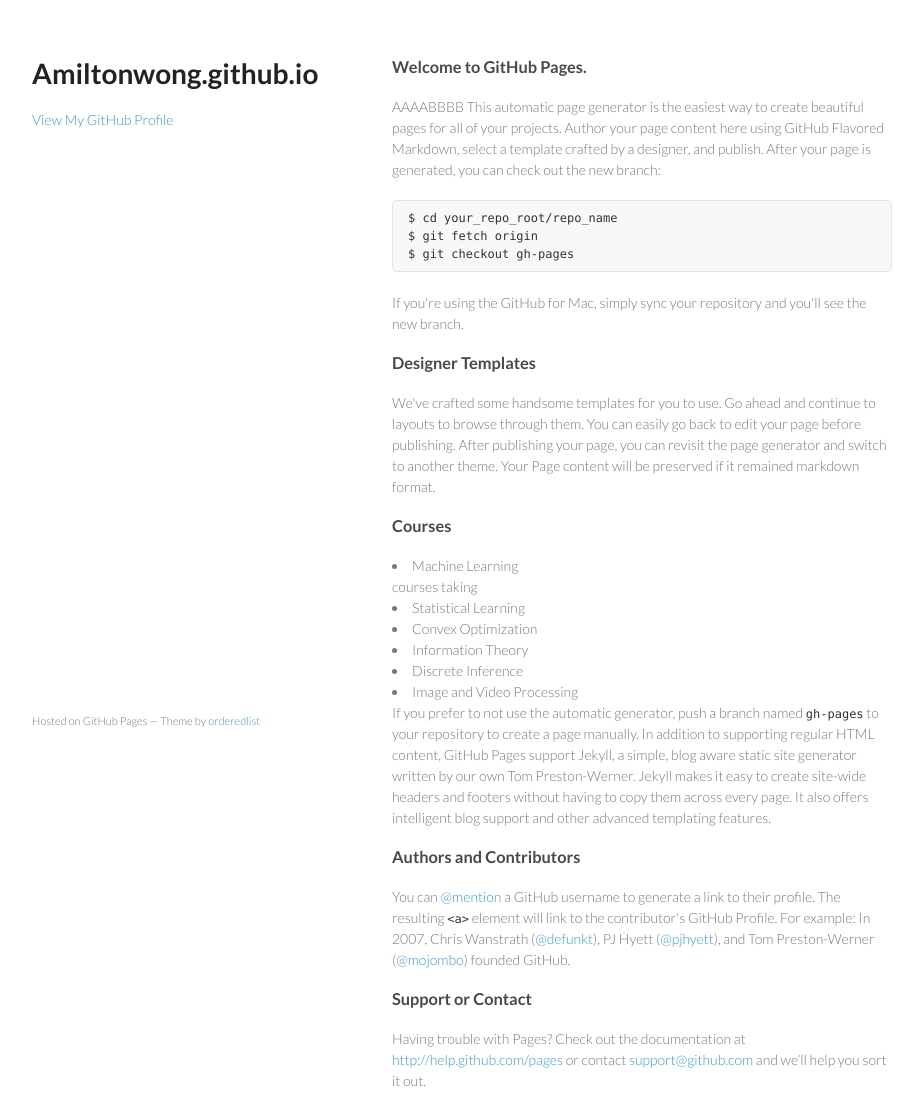
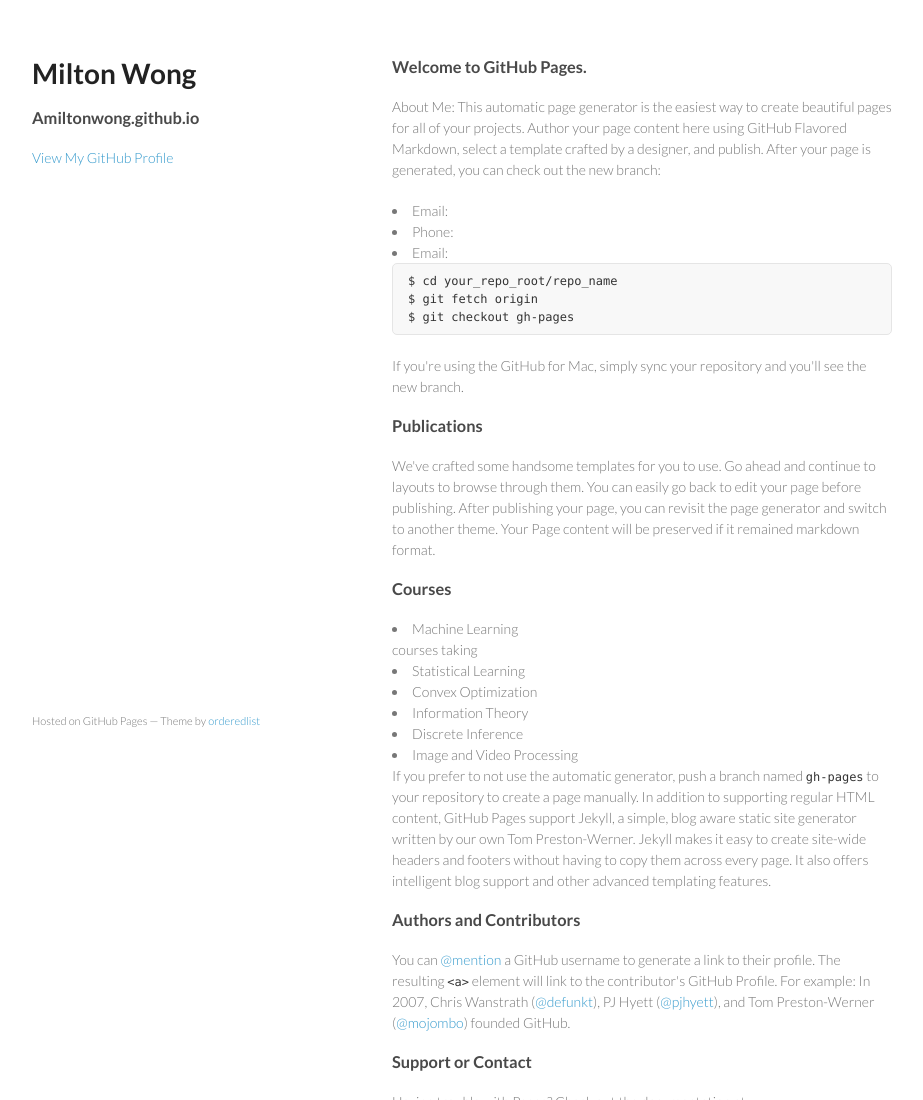
Before and after one commit to amiltonwong/amiltonwong.github.io, a plain HTML site: page index.html in a window 1280 px wide. Shown: the top 1100 px of the page, without its empty margins (178-1101 px from the left). Drawn offline with Linux system fonts and the light colour scheme.

Commit message:
Update index.html

```diff
--- a/index.html
+++ b/index.html
@@ -15,7 +15,8 @@
   <body>
     <div class="wrapper">
       <header>
-        <h1>Amiltonwong.github.io</h1>
+        <h1>Milton Wong</h1>
+        <h3>Amiltonwong.github.io</h3>
         <p></p>
 
 
@@ -26,8 +27,10 @@
         <h3>
 <a name="welcome-to-github-pages" class="anchor" href="#welcome-to-github-pages"><span class="octicon octicon-link"></span></a>Welcome to GitHub Pages.</h3>
 
-<p>AAAABBBB This automatic page generator is the easiest way to create beautiful pages for all of your projects. Author your page content here using GitHub Flavored Markdown, select a template crafted by a designer, and publish. After your page is generated, you can check out the new branch:</p>
-
+<p>About Me: This automatic page generator is the easiest way to create beautiful pages for all of your projects. Author your page content here using GitHub Flavored Markdown, select a template crafted by a designer, and publish. After your page is generated, you can check out the new branch:</p>
+<li>Email: </li>
+<li>Phone: </li>
+<li>Email: </li>
 <pre><code>$ cd your_repo_root/repo_name
 $ git fetch origin
 $ git checkout gh-pages
@@ -36,7 +39,7 @@ $ git checkout gh-pages
 <p>If you're using the GitHub for Mac, simply sync your repository and you'll see the new branch.</p>
 
 <h3>
-<a name="designer-templates" class="anchor" href="#designer-templates"><span class="octicon octicon-link"></span></a>Designer Templates</h3>
+<a name="designer-templates" class="anchor" href="#designer-templates"><span class="octicon octicon-link"></span></a>Publications</h3>
 
 <p>We've crafted some handsome templates for you to use. Go ahead and continue to layouts to browse through them. You can easily go back to edit your page before publishing. After publishing your page, you can revisit the page generator and switch to another theme. Your Page content will be preserved if it remained markdown format.</p>
 
```
